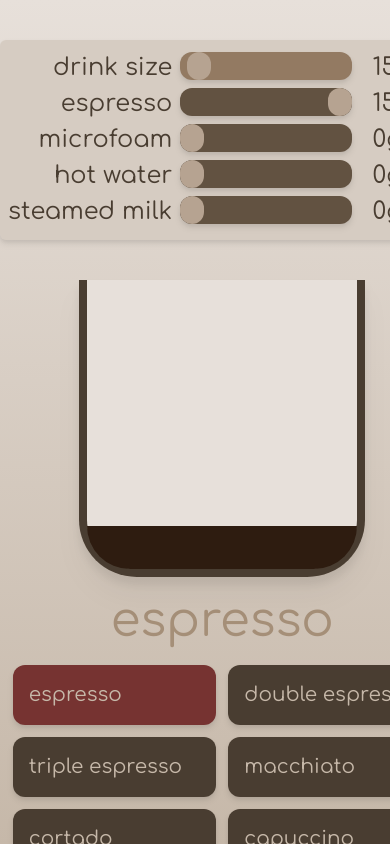
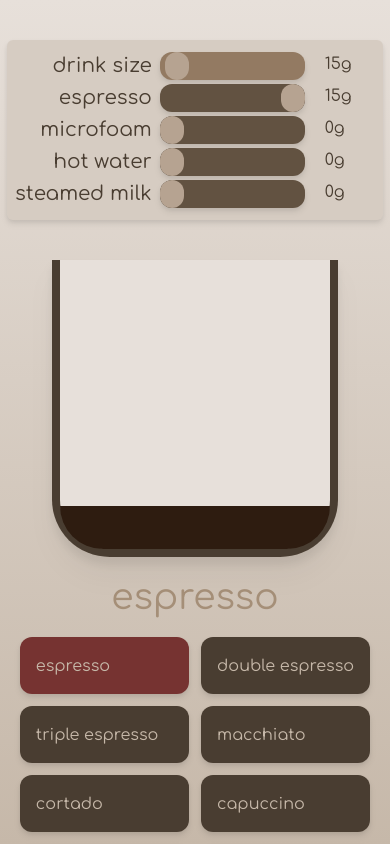
Before and after one commit to bitcooker/espresso-drinks, a SvelteKit app: page / in a window 390 px wide. Built offline with nearby package versions, Linux system fonts and the light colour scheme.

Commit message:
make text a bit smaller for mobile

```diff
--- a/src/routes/CoffeeMixer.svelte
+++ b/src/routes/CoffeeMixer.svelte
@@ -46,7 +46,7 @@
 <div class="min-w-max w-1/2 m-auto">
 	<div class="grid grid-cols-5 gap-1 w-auto m-auto bg-brown-200 rounded-md py-3 px-1 drop-shadow-md">
 		<div class="select-none col-span-2">
-			<span class="float-right font-body text-brown-900 text-2xl px-1"> drink size </span>
+			<span class="float-right font-body text-brown-900 text-xl px-1"> drink size </span>
 		</div>
 		<div class="col-span-2 ">
 			<input
@@ -59,13 +59,13 @@
 			/>
 		</div>
 		<div>
-			<span class="float-left px-4 font-body text-brown-900 text-2xl ">
+			<span class="float-left px-4 font-body text-brown-900 text-l">
 				{drinkMass}g
 			</span>
 		</div>
 		{#each ingredientNames as coffeeIngredient, idx}
 			<div class="select-none col-span-2">
-				<span class="float-right font-body text-brown-900 text-2xl select-none px-1">
+				<span class="float-right font-body text-brown-900 text-xl select-none px-1">
 					{coffeeIngredient.name}
 				</span>
 			</div>
@@ -79,7 +79,7 @@
 				/>
 			</div>
 			<div class="select-none">
-				<span class="float-left px-4 font-body text-brown-900 text-2xl select-none">
+				<span class="float-left px-4 font-body text-brown-900 text-l select-none">
 					{Math.round(currentIngredients[idx])}g
 				</span>
 			</div>
@@ -88,7 +88,7 @@
 
 	<div class="grid place-items-center gap-5 py-10">
 		<CoffeeCup color={calculateColor(currentIngredients)} size={drinkMass} />
-		<span class="content-center font-body text-5xl text-brown-500">
+		<span class="content-center font-body text-4xl text-brown-500">
 			{#if closestDrink.distance < threshold}
 				{closestDrink.name}
 			{:else}
@@ -108,7 +108,7 @@
 							setIngredientsFromRecipe(recipe);
 						}}
 					>
-						<span class="font-body text-xl text-brown-300 cursor-default select-none"
+						<span class="font-body text-l text-brown-300 cursor-default select-none"
 							>{recipe.name}</span
 						>
 					</div>
```
